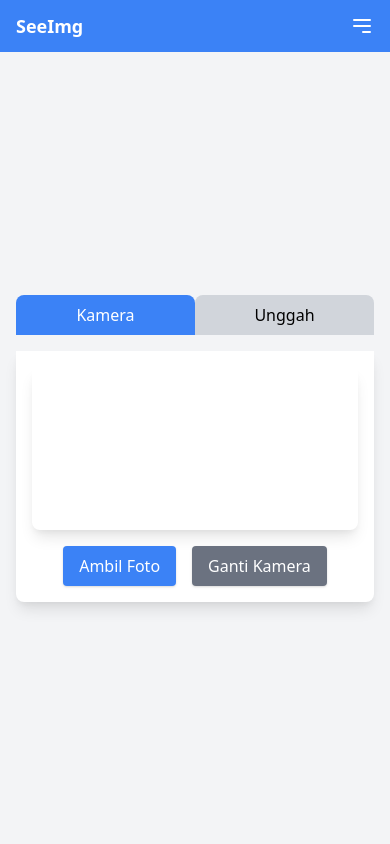
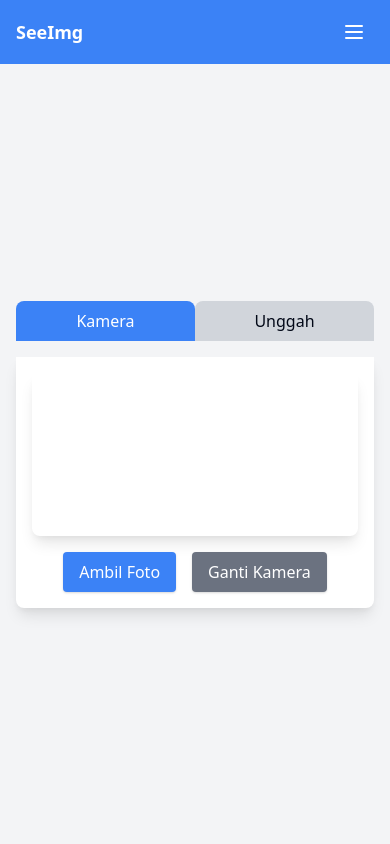
Before and after one commit to sfmuazam/seeimg-flask, a Flask app: page /main in a window 390 px wide. Run offline with Flask 3, Linux system fonts and the light colour scheme; the visitor is signed in with stand-in values (Sample User, id 1); parts of the project's set-up code (start-up, migrations or seed data) failed here and were passed over.

Commit message:
fix navbar mobile

```diff
--- a/static/css/styles.css
+++ b/static/css/styles.css
@@ -8,3 +8,148 @@ body {
     max-width: 100%;
     width: auto;
 }
+
+:root {
+    --background: 0 0% 100%;
+    --accent: 210 40% 96.1%;
+    --secondary: 210 40% 92%;
+    --foreground: 222.2 84% 4.9%;
+    --blue-light: 210 80% 75%;
+    --blue-dark: 210 80% 60%;
+    --white: 0 0% 100%;
+}
+
+[data-theme="dark"] {
+    --background: 222.2 84% 4.9%;
+    --accent: 222.2 40% 10%;
+    --secondary: 217.2 32.6% 17.5%;
+    --foreground: 210 40% 98%;
+}
+
+@media (prefers-reduced-motion: no-preference) {
+    html {
+        scroll-behavior: smooth;
+    }
+}
+
+* {
+    font-size: 1rem;
+    line-height: 1.5rem;
+}
+
+body {
+    position: relative;
+    background-color: hsl(var(--background));
+    color: hsl(var(--foreground));
+    overflow-y: auto;
+    overflow-x: hidden;
+}
+
+body > header {
+    background-color: hsl(var(--background));
+    position: sticky;
+    top: 0;
+    display: flex;
+    align-items: center;
+    gap: 0.5rem;
+    max-height: 15vh;
+    width: 100%;
+    padding-inline: 2rem;
+    padding-block: 1.75rem;
+    backdrop-filter: blur(8px);
+    z-index: 10;
+}
+
+@media screen and (max-width: 500px) {
+    body > header {
+        padding-inline: 1rem;
+    }
+}
+
+header > nav {
+    display: flex;
+    flex-grow: 1;
+    justify-content: space-between;
+    align-items: center;
+}
+
+header > nav > a {
+    font-weight: 700;
+    font-size: x-large;
+    line-height: 1.75rem;
+}
+
+header > nav > ul {
+    display: flex;
+    gap: 1rem;
+    font-weight: 600;
+}
+
+.dropdown {
+    position: relative;
+}
+
+.dropdown button,
+.dropdown li {
+    padding: 0.5rem;
+    border-radius: 5px;
+    transition: color 0.5s ease-in-out, transform 0.1s ease-in-out;
+}
+
+.dropdown button:hover,
+.dropdown li:hover {
+    background-color: hsl(var(--blue-light));
+}
+
+.dropdown button:active,
+.dropdown li:active {
+    background-color: hsl(var(--blue-dark));
+    transform: scale(0.9, 0.9);
+}
+
+.dropdown > div > button {
+    display: flex;
+    gap: 0.5rem;
+    width: 100%;
+}
+
+.dropdown a {
+    display: block;
+    color: hsl(var(--white));
+}
+
+.dropdown > div {
+    position: absolute;
+    top: 100%;
+    right: 0;
+    height: max-content;
+    min-width: 200px;
+    max-width: 100%;
+    background-color: hsl(var(--blue-light));
+    color: hsl(var(--white));
+    border-radius: 5px;
+    display: none;
+}
+
+.dropdown[data-open="true"] > div {
+    display: block;
+}
+
+.dropdown[data-open="false"] > div {
+    display: none;
+}
+
+@media screen and (max-width: 500px) {
+    header > nav > ul {
+        display: none;
+    }
+
+    #mobile-nav {
+        display: block;
+    }
+}
+
+button.active,
+.dropdown a.active {
+    background-color: hsl(var(--blue-dark));
+}
--- a/templates/main.html
+++ b/templates/main.html
@@ -3,22 +3,37 @@
 {% block title %}SeeImg{% endblock %}
 
 {% block content %}
+
 <body class="bg-gray-100 flex flex-col min-h-screen">
     <!-- Navbar -->
-<nav class="bg-blue-500 text-white px-4 py-3 flex justify-between items-center">
-    <div class="text-lg font-semibold">SeeImg</div>
-    <div id="navbar-toggle" class="text-white focus:outline-none md:hidden">
-        <svg class="w-6 h-6" fill="none" stroke="currentColor" viewBox="0 0 24 24" xmlns="http://www.w3.org/2000/svg">
-            <path stroke-linecap="round" stroke-linejoin="round" stroke-width="2" d="M4 6h16M4 12h16m-7 6h7"></path>
+    <header class="bg-blue-500 text-white px-4 py-3 flex justify-between items-center">
+        <nav class="flex justify-between items-center w-full">
+            <a href="#" class="text-lg font-semibold">SeeImg</a>
+            <ul id="desktop-menu" class="hidden md:flex gap-4 font-semibold">
+                <li><a href="#" id="main-tab" class="block py-2 px-4 text-white">Halaman Utama</a></li>
+                <li><a href="#" id="settings-tab" class="block py-2 px-4 text-white">Pengaturan</a></li>
+                <li><a href="#" id="history-tab" class="block py-2 px-4 text-white">Riwayat Prediksi</a></li>
+                <li><a href="{{ url_for('auth.logout') }}" id="logout-tab" class="block py-2 px-4 text-white">Logout</a></li>
+            </ul>
+            <div id="mobile-nav" class="dropdown md:hidden" data-open="false">
+                <button id="navbar-toggle" type="button">
+                    <svg xmlns="http://www.w3.org/2000/svg" width="24" height="24" viewBox="0 0 24 24" fill="none" stroke="currentColor" stroke-width="2" stroke-linecap="round" stroke-linejoin="round" class="lucide lucide-menu">
+                        <line x1="4" x2="20" y1="12" y2="12" />
+                        <line x1="4" x2="20" y1="6" y2="6" />
+                        <line x1="4" x2="20" y1="18" y2="18" />
                     </svg>
+                </button>
+                <div class="hidden prevent-animation" id="mobile-menu">
+                    <ul>
+                        <li><a href="#" id="mobile-main-tab" class="block py-2 px-4 text-white">Halaman Utama</a></li>
+                        <li><a href="#" id="mobile-settings-tab" class="block py-2 px-4 text-white">Pengaturan</a></li>
+                        <li><a href="#" id="mobile-history-tab" class="block py-2 px-4 text-white">Riwayat Prediksi</a></li>
+                        <li><a href="{{ url_for('auth.logout') }}" id="mobile-logout-tab" class="block py-2 px-4 text-white">Logout</a></li>
+                    </ul>
                 </div>
-    <div id="navbar-menu" class="hidden w-full md:flex md:items-center md:w-auto mt-4 md:mt-0 space-y-2 md:space-y-0 md:space-x-4">
-        <a href="#" id="main-tab" class="block py-2 px-4 text-white">Halaman Utama</a>
-        <a href="#" id="settings-tab" class="block py-2 px-4 text-white">Pengaturan</a>
-        <a href="#" id="history-tab" class="block py-2 px-4 text-white">Riwayat Prediksi</a>
-        <a href="{{ url_for('auth.logout') }}" id="logout-tab" class="block py-2 px-4 text-white">Logout</a>
             </div>
         </nav>
+    </header>
 
     <!-- Main Content -->
     <div class="flex-grow flex flex-col items-center justify-center p-4">
```
Also changed, not shown: static/js/scripts_main.js (+76 -18 lines), controllers/api_controller.py (line endings or trailing spaces). Lines whose indentation alone changed are shown as unchanged.
